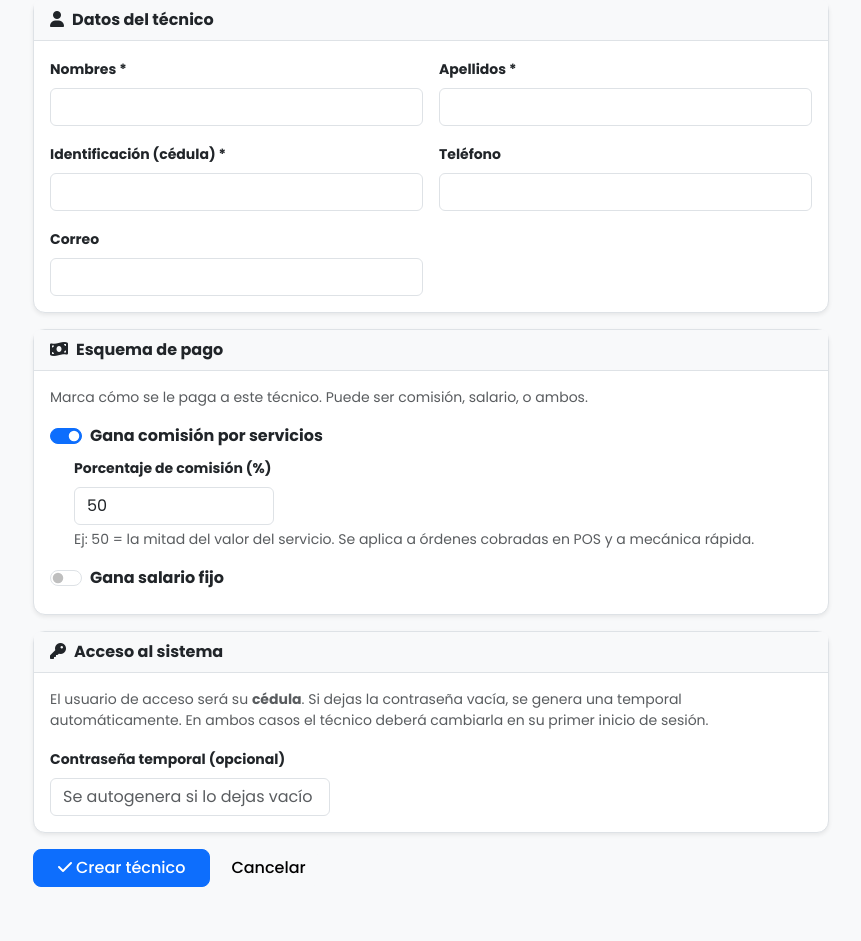
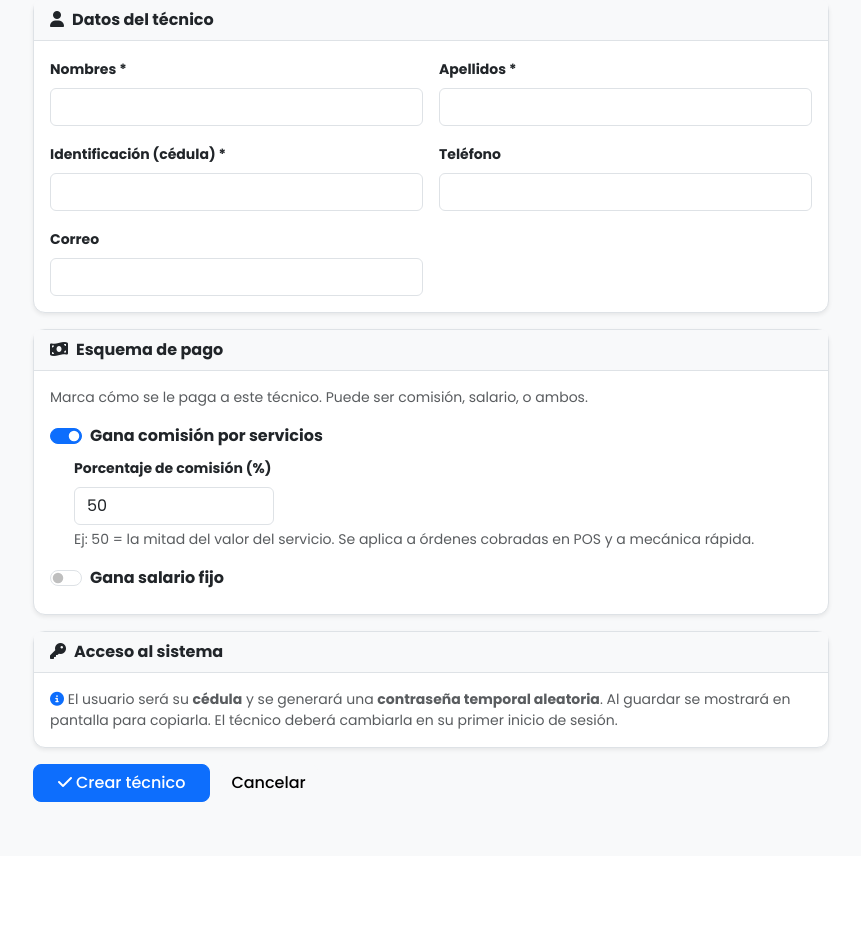
Before and after one commit to Cristianv222/inventario, a Django app: page /usuarios/tecnicos/nuevo/ in a window 1280 px wide. Shown: the part 210-1151 px from the top of the page, without its empty margins (209-1070 px from the left). After the commit the page ends 1012 px from the top, so only its background shows below. Run offline with Django 5.2, Linux system fonts and the light colour scheme; the visitor is signed in with stand-in values (Sample User, id 1); data that the repository does not hold is empty; parts of the project's set-up code (start-up, migrations or seed data) failed here and were passed over.

Commit message:
fix panel tecnicos

```diff
--- a/core/middleware/role_middleware.py
+++ b/core/middleware/role_middleware.py
@@ -62,6 +62,8 @@ class RoleMiddleware:
             '/usuarios/login/',
             '/usuarios/logout/',
             '/usuarios/cambiar-password/',
+            '/taller/mi-panel/',      # panel propio del técnico (la vista ya restringe)
+            '/taller/mi-perfil/',     # perfil propio del técnico
             '/static/',
             '/media/',
             '/favicon.ico',
--- a/templates/taller/tecnico_detail.html
+++ b/templates/taller/tecnico_detail.html
@@ -256,9 +256,9 @@
                     <a href="{% url 'taller:tecnico_update' tecnico.pk %}" class="btn btn-light me-2">
                         <i class="fas fa-edit me-1"></i>Editar
                     </a>
-                    <button type="button" class="btn btn-light me-2" data-bs-toggle="modal" data-bs-target="#modalAccesoTecnico">
-                        <i class="fas fa-key me-1"></i>{% if tecnico.usuario_id %}Resetear acceso{% else %}Crear acceso{% endif %}
-                    </button>
+                    <a href="{% url 'usuarios:editar_tecnico' tecnico.pk %}" class="btn btn-light me-2">
+                        <i class="fas fa-key me-1"></i>Acceso y pago
+                    </a>
                     <a href="{% url 'taller:cuenta_tecnico' tecnico.pk %}" class="btn btn-light me-2">
                         <i class="fas fa-cash-register me-1"></i>Comisiones
                     </a>
--- a/templates/usuarios/tecnico_form.html
+++ b/templates/usuarios/tecnico_form.html
@@ -9,7 +9,7 @@
     <p class="text-muted small mb-0">Datos, acceso al sistema y esquema de pago.</p>
   </div>
 
-  <form method="post">
+  <form method="post" id="tecForm">
     {% csrf_token %}
     <div class="card shadow-sm mb-3"><div class="card-header fw-bold"><i class="fas fa-user me-2"></i>Datos del técnico</div>
       <div class="card-body row g-3">
@@ -54,30 +54,68 @@
     <div class="card shadow-sm mb-3"><div class="card-header fw-bold"><i class="fas fa-key me-2"></i>Acceso al sistema</div>
       <div class="card-body">
         {% if modo == 'editar' %}
-          <p class="small text-muted">Usuario de acceso: <strong>{{ tecnico.usuario.usuario|default:'(sin acceso)' }}</strong>. Escribe una contraseña solo si quieres resetearla (será temporal y deberá cambiarla).</p>
+          <p class="small text-muted mb-2">Usuario de acceso: <strong>{{ tecnico.usuario.usuario|default:'(sin acceso)' }}</strong>. Escribe una contraseña solo si quieres resetearla (será temporal y deberá cambiarla).</p>
           <label class="form-label small fw-bold">Nueva contraseña temporal (opcional)</label>
+          <input name="password" type="text" class="form-control" style="max-width:280px" placeholder="Déjalo vacío para no cambiarla">
         {% else %}
-          <p class="small text-muted">El usuario de acceso será su <strong>cédula</strong>. Si dejas la contraseña vacía, se genera una temporal automáticamente. En ambos casos el técnico deberá cambiarla en su primer inicio de sesión.</p>
-          <label class="form-label small fw-bold">Contraseña temporal (opcional)</label>
+          <p class="small text-muted mb-0"><i class="fas fa-info-circle text-primary"></i> El usuario será su <strong>cédula</strong> y se generará una <strong>contraseña temporal aleatoria</strong>. Al guardar se mostrará en pantalla para copiarla. El técnico deberá cambiarla en su primer inicio de sesión.</p>
         {% endif %}
-        <input name="password" type="text" class="form-control" style="max-width:280px" placeholder="Se autogenera si lo dejas vacío">
       </div>
     </div>
 
     <div class="d-flex gap-2">
-      <button type="submit" class="btn btn-primary px-4"><i class="fas fa-check me-1"></i>{% if modo == 'editar' %}Guardar cambios{% else %}Crear técnico{% endif %}</button>
+      <button type="submit" class="btn btn-primary px-4" id="btnGuardar"><i class="fas fa-check me-1"></i>{% if modo == 'editar' %}Guardar cambios{% else %}Crear técnico{% endif %}</button>
       <a href="{% url 'usuarios:lista_tecnicos' %}" class="btn btn-light">Cancelar</a>
     </div>
   </form>
+</div>
+
+<!-- Modal credenciales (solo al crear) -->
+<div class="modal fade" id="modalCreds" tabindex="-1" data-bs-backdrop="static">
+  <div class="modal-dialog modal-dialog-centered"><div class="modal-content">
+    <div class="modal-header bg-success text-white"><h5 class="modal-title"><i class="fas fa-check-circle me-2"></i>Técnico creado</h5></div>
+    <div class="modal-body">
+      <p class="small text-muted">Guarda o entrégale estas credenciales al técnico. <strong>No se volverán a mostrar.</strong> Deberá cambiar la contraseña en su primer inicio de sesión.</p>
+      <div class="mb-3">
+        <label class="form-label small fw-bold">Usuario</label>
+        <div class="input-group"><input type="text" class="form-control" id="credUser" readonly><button class="btn btn-outline-secondary" type="button" onclick="copiar('credUser',this)"><i class="fas fa-copy"></i></button></div>
+      </div>
+      <div class="mb-1">
+        <label class="form-label small fw-bold">Contraseña temporal</label>
+        <div class="input-group"><input type="text" class="form-control fw-bold" id="credPass" readonly><button class="btn btn-outline-secondary" type="button" onclick="copiar('credPass',this)"><i class="fas fa-copy"></i></button></div>
+      </div>
+    </div>
+    <div class="modal-footer">
+      <button class="btn btn-outline-primary" type="button" onclick="copiarAmbos(this)"><i class="fas fa-clipboard"></i> Copiar usuario y contraseña</button>
+      <a href="{% url 'usuarios:lista_tecnicos' %}" class="btn btn-success">Listo</a>
+    </div>
+  </div></div>
 </div>
 {% endblock %}
 
 {% block extra_js %}
 <script>
   function toggleBox(id, chk){ document.getElementById(id).style.display = chk.checked ? '' : 'none'; }
+  function copiar(id, btn){ const el=document.getElementById(id); navigator.clipboard.writeText(el.value).then(()=>{ const o=btn.innerHTML; btn.innerHTML='<i class="fas fa-check"></i>'; setTimeout(()=>btn.innerHTML=o,1200); }); }
+  function copiarAmbos(btn){ const t='Usuario: '+document.getElementById('credUser').value+'  Contraseña: '+document.getElementById('credPass').value; navigator.clipboard.writeText(t).then(()=>{ const o=btn.innerHTML; btn.innerHTML='<i class="fas fa-check"></i> Copiado'; setTimeout(()=>btn.innerHTML=o,1400); }); }
   document.addEventListener('DOMContentLoaded', function(){
     toggleBox('boxCom', document.getElementById('chkCom'));
     toggleBox('boxSal', document.getElementById('chkSal'));
+    {% if modo != 'editar' %}
+    const form=document.getElementById('tecForm'), btn=document.getElementById('btnGuardar');
+    form.addEventListener('submit', function(e){
+      e.preventDefault();
+      btn.disabled=true; const o=btn.innerHTML; btn.innerHTML='Creando...';
+      fetch('{% url "usuarios:crear_tecnico" %}', { method:'POST', headers:{'X-CSRFToken':'{{ csrf_token }}'}, body:new FormData(form) })
+        .then(r=>r.json()).then(d=>{
+          if(d.success){
+            document.getElementById('credUser').value=d.usuario;
+            document.getElementById('credPass').value=d.password;
+            new bootstrap.Modal(document.getElementById('modalCreds')).show();
+          } else { alert('❌ '+(d.message||'No se pudo crear')); btn.disabled=false; btn.innerHTML=o; }
+        }).catch(()=>{ alert('❌ Error de comunicación'); btn.disabled=false; btn.innerHTML=o; });
+    });
+    {% endif %}
   });
 </script>
 {% endblock %}
--- a/usuarios/views.py
+++ b/usuarios/views.py
@@ -590,6 +590,7 @@ def obtener_permisos_por_categoria():
 # ============================================================================
 from decimal import Decimal, InvalidOperation
 from django.utils.crypto import get_random_string
+from django.utils import timezone
 from usuarios.decorators import admin_requerido
 
 
@@ -632,19 +633,17 @@ def crear_tecnico(request):
         periodicidad = request.POST.get('periodicidad_salario') or 'MENSUAL'
 
         if not nombres or not apellidos or not identificacion:
-            messages.error(request, 'Nombres, apellidos e identificación son obligatorios.')
-            return redirect('usuarios:crear_tecnico')
+            return JsonResponse({'success': False, 'message': 'Nombres, apellidos e identificación son obligatorios.'}, status=400)
         if Tecnico.objects.filter(identificacion=identificacion).exists():
-            messages.error(request, f'Ya existe un técnico con la identificación {identificacion}.')
-            return redirect('usuarios:crear_tecnico')
+            return JsonResponse({'success': False, 'message': f'Ya existe un técnico con la identificación {identificacion}.'}, status=400)
         if not gana_comision and not gana_salario:
-            messages.error(request, 'El técnico debe ganar al menos comisión o salario.')
-            return redirect('usuarios:crear_tecnico')
+            return JsonResponse({'success': False, 'message': 'El técnico debe ganar al menos comisión o salario.'}, status=400)
 
         usuario_login = identificacion
         if Usuario.objects.filter(usuario=usuario_login).exists():
             usuario_login = f'tec{identificacion}'
-        temp = password if len(password) >= 6 else get_random_string(8)
+        # Contraseña temporal ALEATORIA (sin caracteres ambiguos)
+        temp = get_random_string(10, allowed_chars='ABCDEFGHJKLMNPQRSTUVWXYZabcdefghijkmnpqrstuvwxyz23456789')
         email_final = email or f'{usuario_login}@tecnico.vpmotos.local'
         if Usuario.objects.filter(email=email_final).exists():
             email_final = f'{usuario_login}.{get_random_string(4)}@tecnico.vpmotos.local'
@@ -664,21 +663,21 @@ def crear_tecnico(request):
                 nombres=nombres, apellidos=apellidos,
                 identificacion=identificacion, tipo_identificacion='CEDULA',
                 telefono=telefono, email=email_final, estado='ACTIVO',
+                fecha_ingreso=timezone.localdate(),
                 usuario=u,
                 gana_comision=gana_comision, porcentaje_comision=porcentaje,
                 gana_salario=gana_salario, salario_base=salario,
                 periodicidad_salario=periodicidad,
             )
         except Exception as e:
-            messages.error(request, f'No se pudo crear el técnico: {e}')
-            return redirect('usuarios:crear_tecnico')
+            return JsonResponse({'success': False, 'message': f'No se pudo crear el técnico: {e}'}, status=500)
 
-        messages.success(
-            request,
-            f'Técnico creado. Usuario: "{usuario_login}" · Contraseña temporal: "{temp}" '
-            f'(deberá cambiarla en su primer inicio de sesión).'
-        )
-        return redirect('usuarios:lista_tecnicos')
+        return JsonResponse({
+            'success': True,
+            'usuario': usuario_login,
+            'password': temp,
+            'nombre': f'{nombres} {apellidos}',
+        })
 
     return render(request, 'usuarios/tecnico_form.html', {'modo': 'crear'})
 
```
